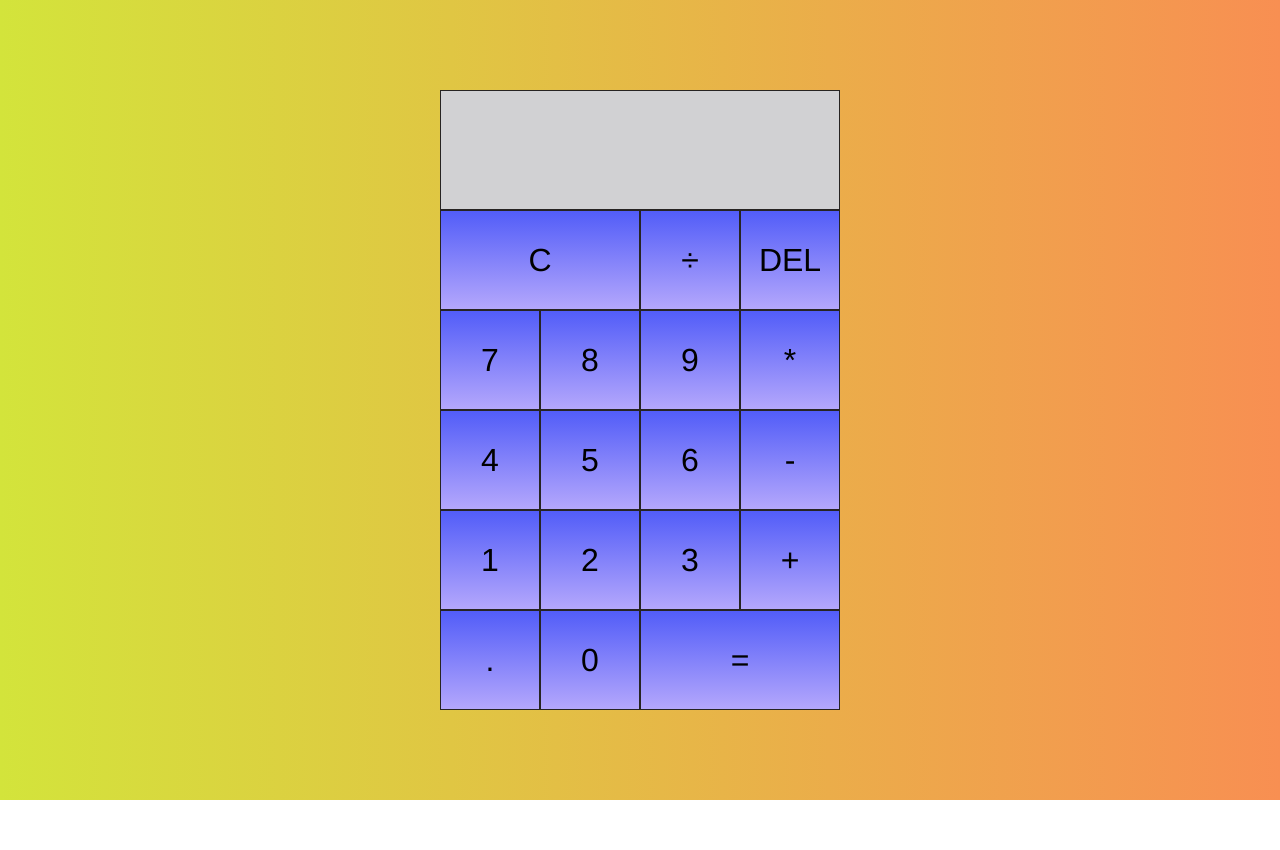
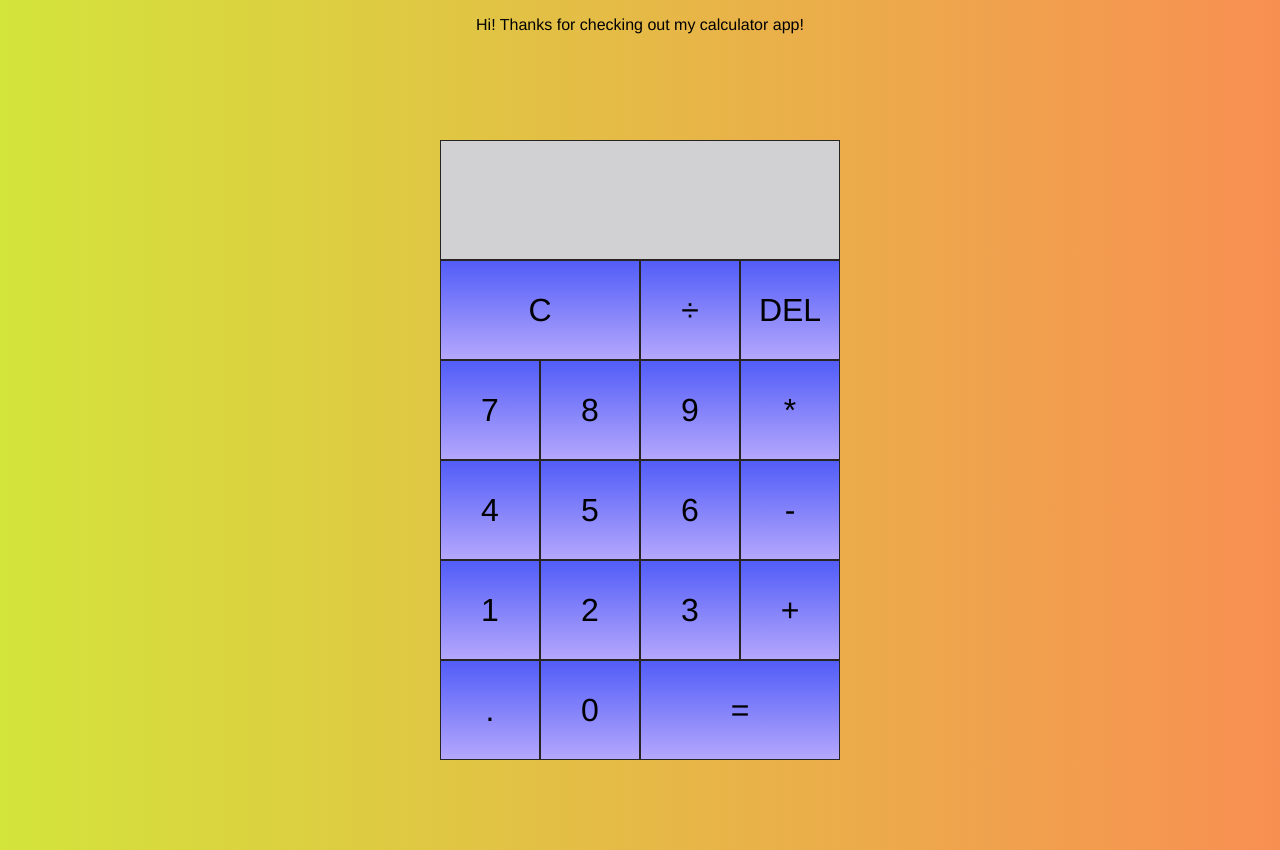
Before and after one commit to TamirraBrown/calculator-app, a plain HTML site: page index.html in a window 1280 px wide. Before the commit the page ends 800 px from the top, so only its background shows below. Drawn offline with Linux system fonts and the light colour scheme.

Commit message:
add welcome text

```diff
--- a/index.html
+++ b/index.html
@@ -9,6 +9,9 @@
     <script src="script.js" defer></script>
 </head>
 <body>
+    <div class="welcomeText">
+        Hi! Thanks for checking out my calculator app!
+    </div>
     <div class ="calculatorGrid">
         <div class="output">
             <div data-previous-operand class="previousOperand"></div>
--- a/stylesheet.css
+++ b/stylesheet.css
@@ -55,3 +55,11 @@ body {
     color:#000000;
     font-size: 2.5rem;
 }
+
+.welcomeText {
+display: flex;
+height: 50px;
+justify-content: center;
+align-items: center;
+
+}
```
